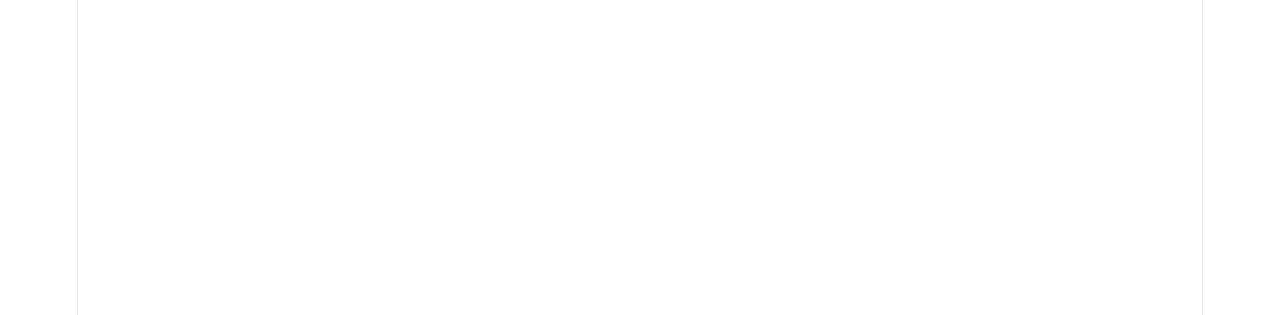
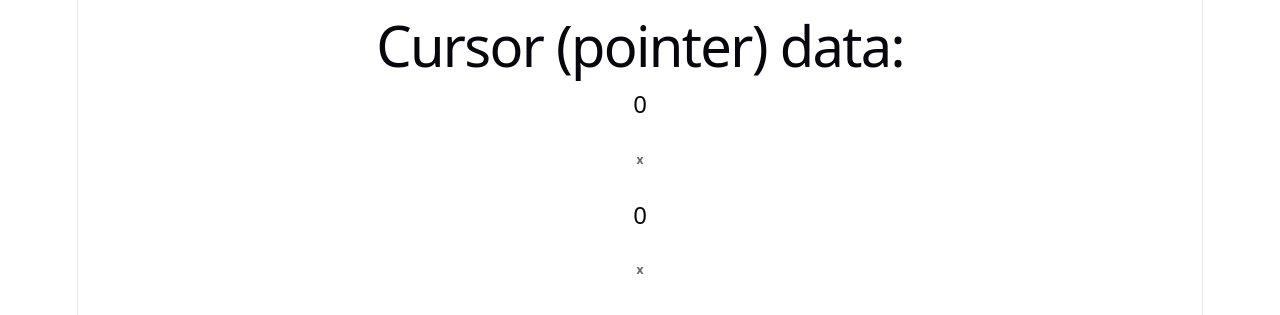
Before and after one commit to AndrewAlva/S08-Interacciones-Mouse, a website built with Vite: page 01-Cursor-Customizado/01-Demo/index.html in a window 1280 px wide. Shown: the top 315 px of the page. Built offline with nearby package versions, Linux system fonts and the light colour scheme.

Commit message:
Ejercicio 1: wip layout and styling

```diff
--- a/01-Cursor-Customizado/01-Demo/index.html
+++ b/01-Cursor-Customizado/01-Demo/index.html
@@ -7,7 +7,24 @@
     <title>01-demo. (Cursor-Customizado)</title>
   </head>
   <body>
-    <div id="app"></div>
+    <div id="app">
+      <section id="cursor-data" class="data-wrapper">
+        <header class="data-header">
+          <h1>Cursor (pointer) data:</h1>
+          <main class="coordinates-container">
+            <aside class="axis-wrapper">
+              <h2 class="data-value" id="cursor-x">0</h2>
+              <h6 class="data-label">x</h6>
+            </aside>
+
+            <aside class="axis-wrapper">
+              <h2 class="data-value" id="cursor-y">0</h2>
+              <h6 class="data-label">x</h6>
+            </aside>
+          </main>
+        </header>
+      </section>
+    </div>
     <script type="module" src="/src/main.js"></script>
   </body>
 </html>
```
